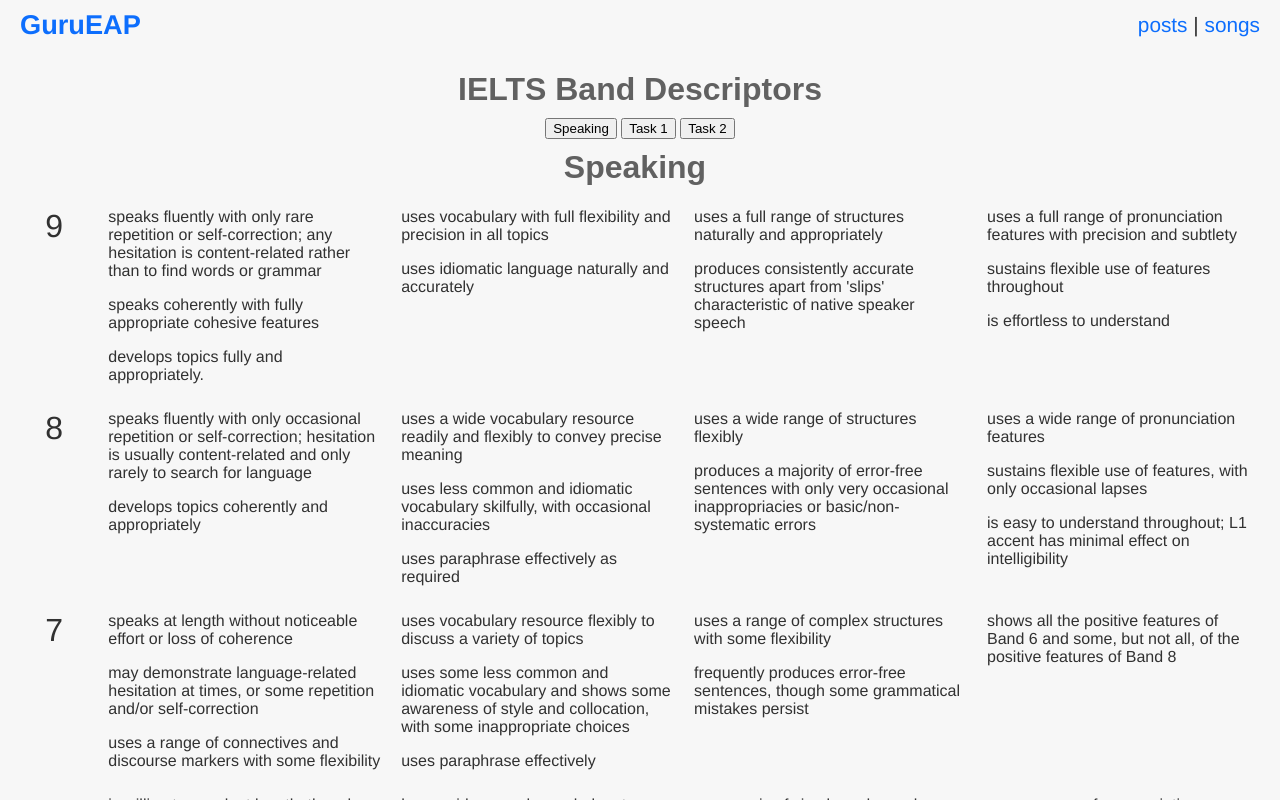
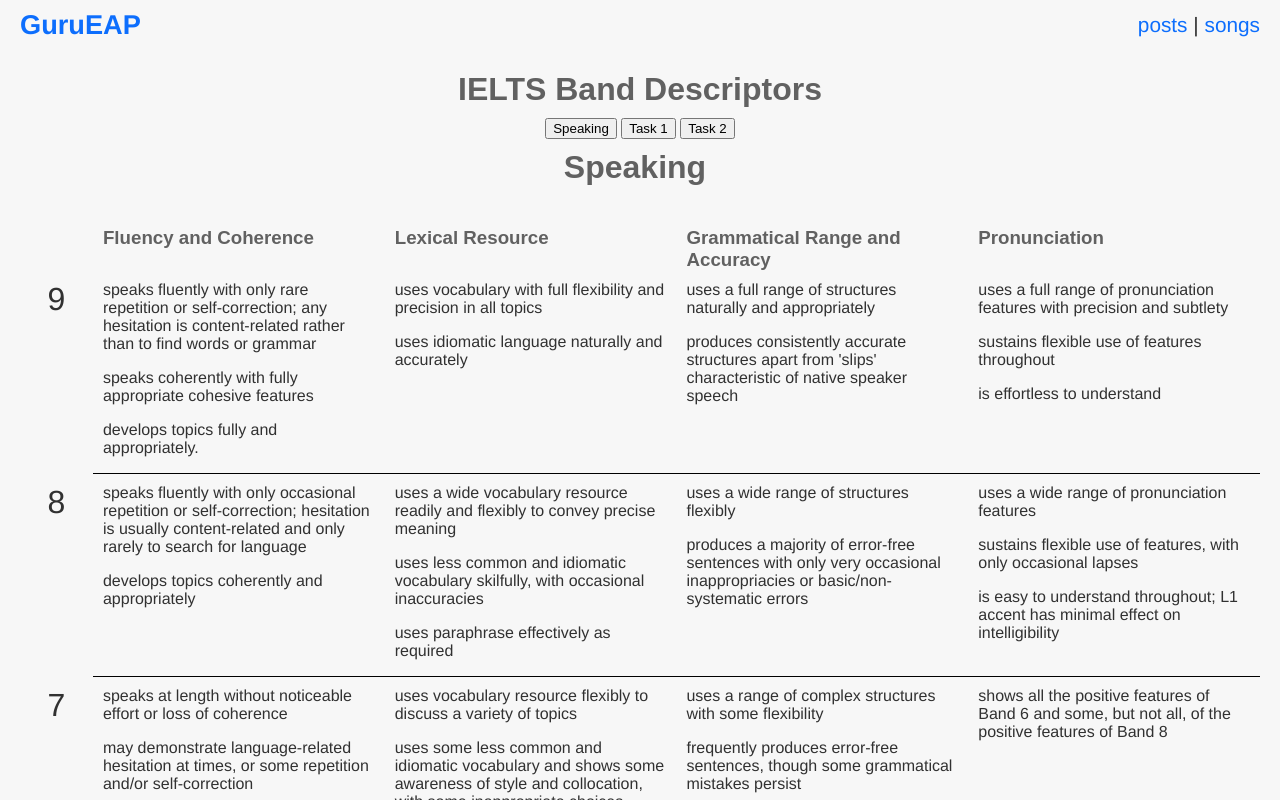
Before and after one commit to boltonsteve/gurueap, a SvelteKit app: page /posts/ielts-descriptors in a window 1280 px wide. Shown: the top 800 px of the page. Built offline with nearby package versions, Linux system fonts and the light colour scheme.

Commit message:
band descriptors update

```diff
--- a/src/routes/posts/ielts-descriptors/+page.svelte
+++ b/src/routes/posts/ielts-descriptors/+page.svelte
@@ -1,19 +1,50 @@
 <script>
+
     import { slide } from 'svelte/transition';
     import {descriptors} from '$lib/descriptors.js';
 
-    let speaking = true;
-    let task1 = false;
-    let task2 = false;
+    let skillCodes = [
+        'speaking',
+        'task1',
+        'task2'
+    ];
 
-    let headings = ['speaking','task1','task2'];
-    let headingTexts = ['Speaking','Task 1 Writing','Task 2 Writing'];
+    let headingTexts = [
+        'Speaking',
+        'Task 1 Writing',
+        'Task 2 Writing'
+    ];
+
+    let sHead = [
+        '&nbsp;',
+        'Fluency and Coherence',
+        'Lexical Resource',
+        'Grammatical Range and Accuracy',
+        'Pronunciation'
+    ];
+
+    let tHead = [
+        '&nbsp;',
+        'Task Achievement',
+        'Coherence and Cohesion',
+        'Lexical Resource',
+        'Grammatical Range and Accuracy'
+    ];
+
+    let ttHead = [
+        '&nbsp;',
+        'Task Response',
+        'Coherence and Cohesion',
+        'Lexical Resource',
+        'Grammatical Range and Accuracy'
+    ];
+
+    let headers = [sHead, tHead, ttHead];
 
     let skills = descriptors.map( next => {
         let criteria = next.map( next => {
             let cols = next.map( next => {
                 let bulls = next.map( next => next )
-                console.log(bulls);
                 return `<p class="mt-0">${bulls.join('</p><p>')}</p>`;
             })
             return cols;
@@ -22,33 +53,28 @@
     })
 
     const getDescriptors = (skill) => {
-
-        let sk = headings.indexOf(skill);
-        console.log("sk: " + sk);
-
-        let sRows = [];
+        let skillId = skillCodes.indexOf(skill);
+        let head = headers[skillId].map( next => `<h3 class="mb-0 px-1">${next}</h3>` );
+        let rows = [];
+        rows.push(head.join(''));
         for(let i=9;i>=0;i--) {
-            let row = [`<div class="text-center pl-1" style="font-size:2rem;">${i}</div>`];
+            let row = [`<div class="text-center pl-1 " style="font-size:2rem;">${i}</div>`];
             for(let n=0;n<4;n++) {
-                let next = skills[sk][n][i];
-                row.push(`<div>${next}</div>`);
+                let next = skills[skillId][n][i];
+                row.push(`<div class="px-1" style="border-bottom:1px solid black;">${next}</div>`);
             }
-            sRows.push(row.join(''));
+            rows.push(row.join(''));
             row = [];
         }
-
         return `
-            <h1 class="mt-1 text-center">${headingTexts[sk]}</h1>
-            <div class="flex row-col cols-14444 mb-3">${sRows.join('')}</div>
+            <h1 class="mt-1 text-center">${headingTexts[skillId]}</h1>
+            <div class="flex row-col cols-14444 mb-3" style="grid-column-gap:0px;>${rows.join('')}</div>
         `;
-
     }
 
     let sHtml = getDescriptors('speaking');
     let tHtml = getDescriptors('task1');
     let ttHtml = getDescriptors('task2');
-
-    console.log(sHtml);
 
     function showS() {
         speaking = true;
@@ -68,6 +94,10 @@
         task2 = true;
     }
 
+    let speaking = true;
+    let task1 = false;
+    let task2 = false;
+
 </script>
 
 <svelte:head>
@@ -84,20 +114,24 @@
     </div>
 
 {#if speaking}
-    <div transition:slide={{duration:1000}}>
+    <div in:slide={{duration:1000}} out:slide={{duration:1000}}>
         {@html sHtml}
     </div>
 {/if}
 {#if task1}
-    <div transition:slide={{duration:1000}}>
+    <div in:slide={{duration:1000}} out:slide={{duration:1000}}>
     {@html tHtml}
     </div>
 {/if}
 {#if task2}
-    <div transition:slide={{duration:1000}}>
+    <div in:slide={{duration:1000}} out:slide={{duration:1000}}>
     {@html ttHtml}
     </div>
 {/if}
 
 
 </div>
+
+<style>
+
+</style>
```
